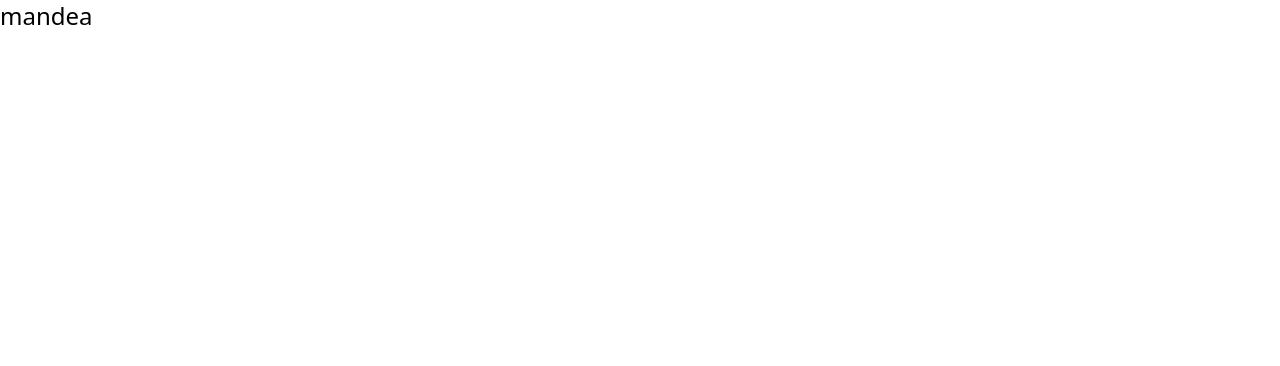
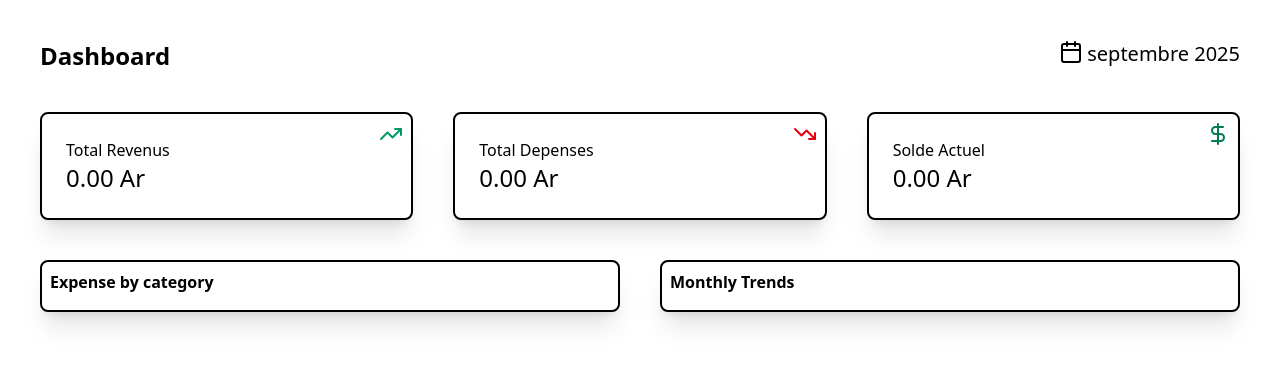
Before and after one commit to Kamil-ismael/Personal-Expense-Tracking-Application, a React (Vite) app in the folder packages/client/: page / in a window 1280 px wide. Shown: the top 366 px of the page. Built offline with nearby package versions, Linux system fonts and the light colour scheme.

Commit message:
ajout du base de la coter client

```diff
--- a/packages/client/package.json
+++ b/packages/client/package.json
@@ -11,6 +11,7 @@
     "start": "vite preview"
   },
   "dependencies": {
+    "@shadcn/ui": "^0.0.4",
     "@tailwindcss/vite": "^4.1.12",
     "lucide-react": "^0.542.0"
   },
--- /dev/null
+++ b/packages/client/src/component/contener/card.tsx
@@ -0,0 +1,6 @@
+function Card({ className, ...props}: React.ComponentProps<'div'>) {
+    return <div
+    className={`bg-white  shadow-xl rounded-lg p-6 border-2 relative ${className}`}
+    {...props} />
+}
+export {Card};
--- a/packages/client/src/component/page/Dashboard.tsx
+++ b/packages/client/src/component/page/Dashboard.tsx
@@ -8,29 +8,76 @@ import {
   YAxis,
   CartesianGrid,
   Tooltip,
-  ResponsiveContainer
-} from 'recharts';
+  ResponsiveContainer,
+} from "recharts";
 import {
+  DollarSign,
   TrendingUp,
   TrendingDown,
   AlertTriangle,
-  Calendar
-} from 'lucide-react';
-import { PrismaClient } from '@prisma/client';
-import { useState, useEffect } from 'react';
+  Calendar,
+} from "lucide-react";
+import { PrismaClient } from "@prisma/client";
+import { useState, useEffect } from "react";
+import { Card } from "../contener/card";
+
 const Dashboard = () => {
-  const prisma = new PrismaClient();
-  const Expenses = new prisma.expense.findMany();
-  const Incomes = new prisma.income.findMany();
-  const Categories = new prisma.category.findMany();
+  //const prisma = new PrismaClient();
+  //const Expenses = new prisma.expense.findMany();
+  //const Incomes = new prisma.income.findMany();
+  //const Categories = new prisma.category.findMany();
 
   const currentMonth = new Date().getMonth();
   const currentYear = new Date().getFullYear();
 
+  //const currentMonthName = new Date().toLocaleDateString("fr-FR", {
+  //month: "long",
+  // year: "numeric",
+  // });
 
+  const currentMonhtName = new Date().toLocaleDateString("fr-FR", {
+    month: "long",
+    year: "numeric",
+  });
 
-  return <div className='bg-white'>
-    <h1 className='text-2xl bg-amber-500'>Dashboard</h1>
-  </div>
-}
- export default Dashboard;
+  const positionLogo = "absolute top-2 right-2";
+  const titleGraphique = "font-bold absolute top-2 left-2"
+
+  return (
+    <div className="p-10">
+      <div className="flex justify-between">
+        <h1 className="text-2xl font-bold ">Dashboard</h1>
+        <button className="flex cursor-pointer text-xl">
+          <Calendar className="mr-1"/>
+          {currentMonhtName}
+        </button>
+      </div>
+      <div className="grid grid-cols-3 gap-10 mt-10">
+        <Card>
+          <TrendingUp className={`text-emerald-600 absolute ${positionLogo}`} />
+          Total Revenus
+          <p className="text-2xl ">0.00 Ar</p>
+        </Card>
+        <Card>
+          <TrendingDown className={`text-red-600 ${positionLogo}`} />
+          Total Depenses
+          <p className="text-2xl ">0.00 Ar</p>
+        </Card>
+        <Card>
+          <DollarSign className={`text-emerald-700 ${positionLogo}`} />
+          Solde Actuel
+          <p className="text-2xl ">0.00 Ar</p>
+        </Card>
+      </div>
+      <div className="grid grid-cols-1 lg:grid-cols-2 gap-10 mt-10">
+        <Card>
+          <h1 className={`${titleGraphique}`}>Expense by category</h1>
+        </Card>
+        <Card>
+          <h1 className={`${titleGraphique} `}>Monthly Trends</h1>
+        </Card>
+      </div>
+    </div>
+  );
+};
+export default Dashboard;
--- a/packages/client/src/main.tsx
+++ b/packages/client/src/main.tsx
@@ -2,9 +2,10 @@ import { StrictMode } from "react";
 import { createRoot } from "react-dom/client";
 import "./index.css";
 import { App } from "./App";
+import Dashboard from "./component/page/Dashboard";
 
 createRoot(document.getElementById("root")!).render(
   <StrictMode>
-    <App />
+    <Dashboard />
   </StrictMode>
 );
```
Also changed, not shown: 1 other file (tests, documents, lock files or other folders).
